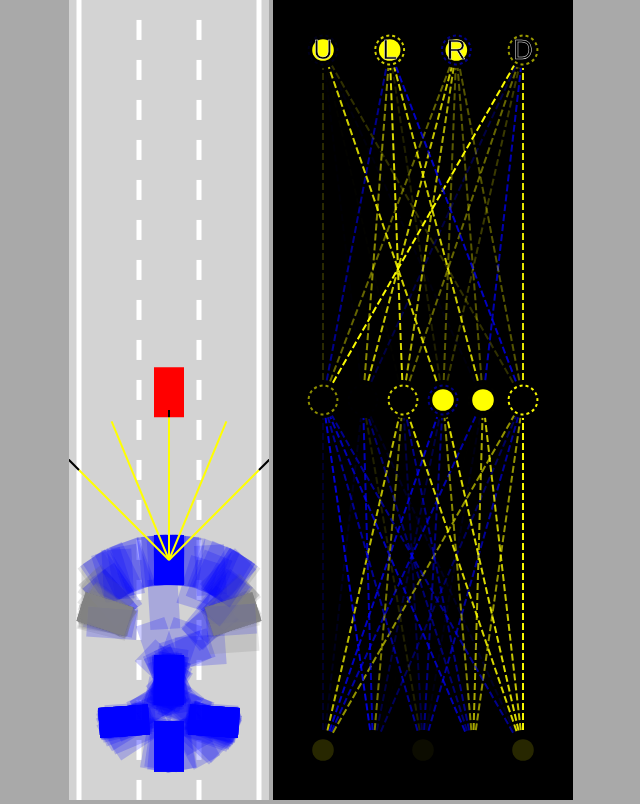
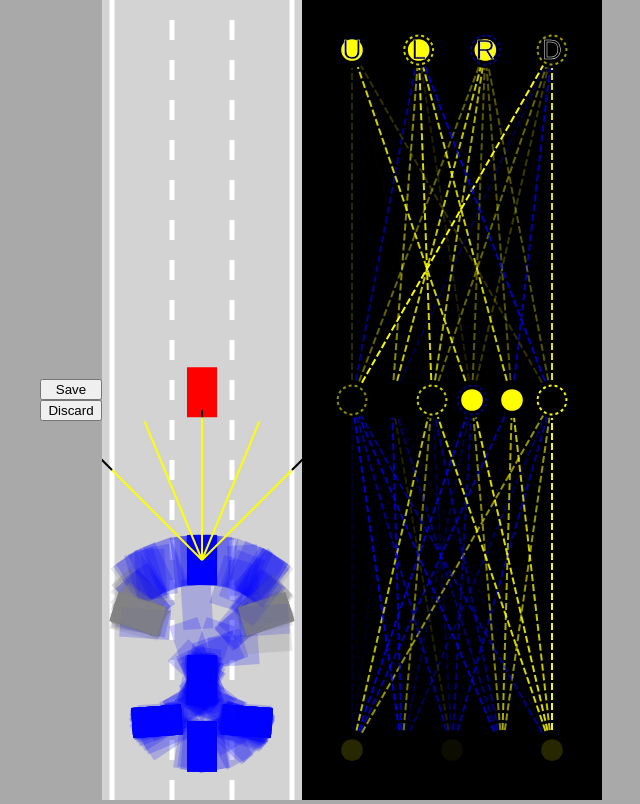
Before and after one commit to LJacobDev/self_driving_car_with_javascript, a plain HTML site: page index.html in a window 1280 px wide. Shown: the whole page, without its empty margins (319-959 px from the left). Drawn offline with Linux system fonts and the light colour scheme; animation ran at ten frames a second.

Commit message:
add save and discard buttons for best car found

```diff
--- a/index.html
+++ b/index.html
@@ -10,6 +10,10 @@
         which the javascript will do things on,
         and no other html but this is needed
     -->
+    <div id="verticalButtons">
+        <button onclick="save()">Save</button>
+        <button onclick="discard()">Discard</button>
+    </div>
     <canvas id="carCanvas"></canvas>
     <canvas id="networkCanvas"></canvas>
     <script src="visualizer.js"></script>
--- a/main.js
+++ b/main.js
@@ -14,6 +14,17 @@ const road = new Road(carCanvas.width / 2, carCanvas.width * 0.9, 3);
 
 const N = 1000;
 const cars = generateCars(N);
+let bestCar = cars[0];
+
+if(localStorage.getItem("bestBrain")){
+    console.log("loading saved car 'bestbrain'")
+    bestCar.brain=JSON.parse(
+        localStorage.getItem("bestBrain")
+    );
+}
+else{
+    console.log("no saved 'bestBrain' found");
+}
 
 const traffic = [
     new Car(road.getLaneCenter(1), -100, 30, 50, "DRIVEFORWARD", 2)
@@ -23,10 +34,22 @@ const traffic = [
 animate();
 
 
+function save() {
+    localStorage.setItem(
+        "bestBrain",
+        JSON.stringify(bestCar.brain));
+    console.log("saved new 'bestBrain' car");
 
-function generateCars(N){
-    const cars=[];
-    for(let i=1; i<=N; i++){
+}
+
+function discard() {
+    localStorage.removeItem("bestBrain");
+    console.log("cleared 'bestBrain' from save data");
+}
+
+function generateCars(N) {
+    const cars = [];
+    for (let i = 1; i <= N; i++) {
         cars.push(new Car(road.getLaneCenter(1), 100, 30, 50, "AI"))
     }
     return cars;
@@ -50,7 +73,7 @@ function animate(time) {
     //give it the road borders so the car's sensors can look for them
     //give it the traffic array so it can detect distance to cars
     //and check other cars for collisions
-    for(let i = 0; i < cars.length; i++){
+    for (let i = 0; i < cars.length; i++) {
         cars[i].update(road.borders, traffic);
     }
 
@@ -58,9 +81,9 @@ function animate(time) {
     //get the best car by finding which one has the
     //lowest y value, indicating it has made it farther down
     //the road than any other
-    const bestCar = cars.find(
-        c=>c.y==Math.min(
-            ...cars.map(c=>c.y)
+    bestCar = cars.find(
+        c => c.y == Math.min(
+            ...cars.map(c => c.y)
         )
     )
 
@@ -90,13 +113,13 @@ function animate(time) {
     }
 
     //lower the colour alpha of the blue cars
-    carContext.globalAlpha=0.2;
+    carContext.globalAlpha = 0.2;
     //draw car on canvas at new position
-    for(let i=0; i<cars.length; i++){
+    for (let i = 0; i < cars.length; i++) {
         cars[i].draw(carContext, "blue");
     }
 
-    carContext.globalAlpha=1;
+    carContext.globalAlpha = 1;
 
     //draw one car of interest again in full alpha colour
     bestCar.draw(carContext, "blue", true);
@@ -106,7 +129,7 @@ function animate(time) {
 
     //this makes the connections between the neurons
     //look like moving dashed lines
-    networkContext.lineDashOffset = -time/50;
+    networkContext.lineDashOffset = -time / 50;
 
     //this is supposed to be showing what the neuron
     //on and off states are, but it doesn't seem to be doing that yet,
--- a/style.css
+++ b/style.css
@@ -9,12 +9,14 @@ body{
     */
     overflow: hidden;
 
-    /*
-        this text-align center
-        makes the canvas centered
-        in the body element
-    */
-    text-align: center;
+    display: flex;
+    justify-content: center;
+    align-items: center;
+}
+
+#verticalButtons{
+    display: flex;
+    flex-direction: column;
 }
 
 #carCanvas{
```
